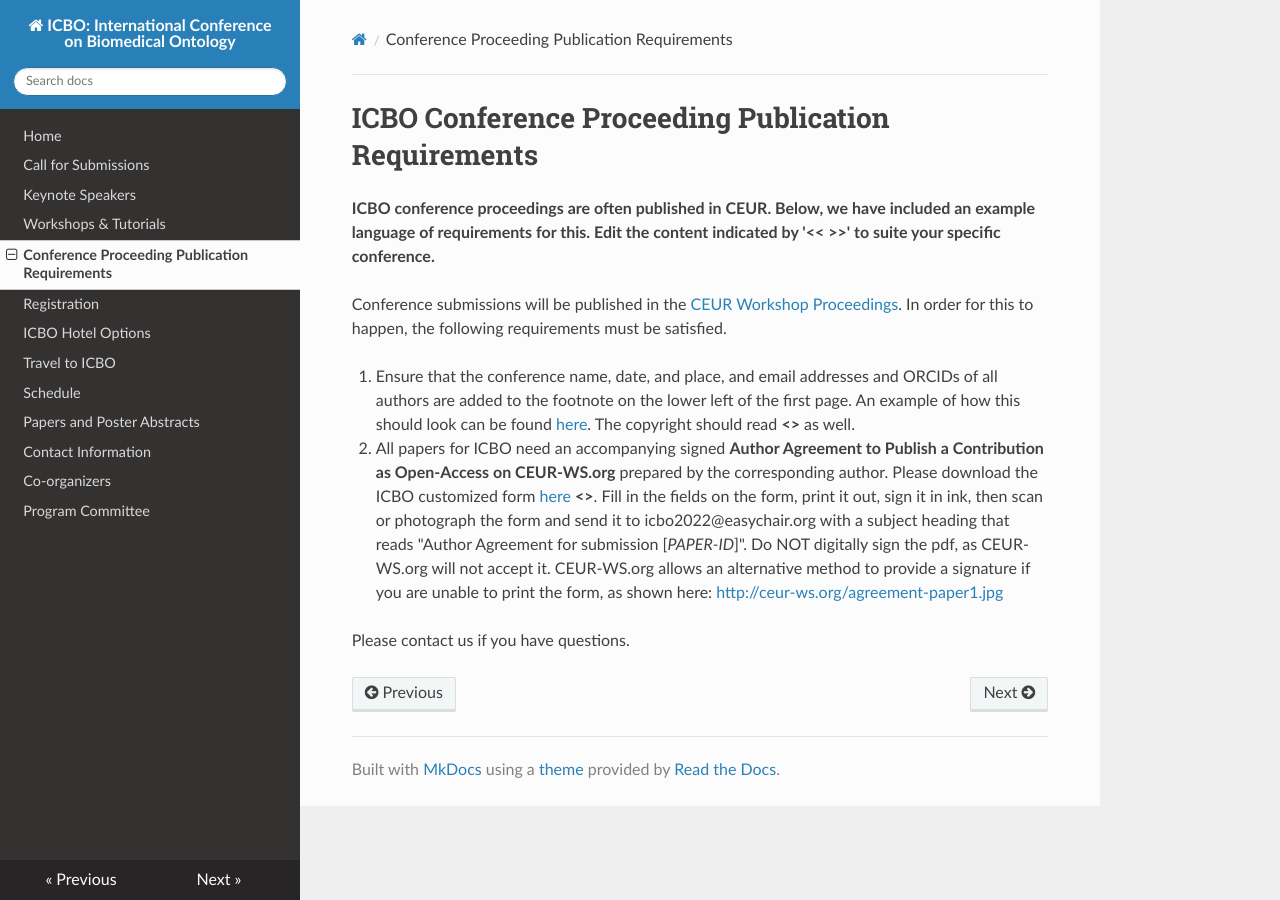
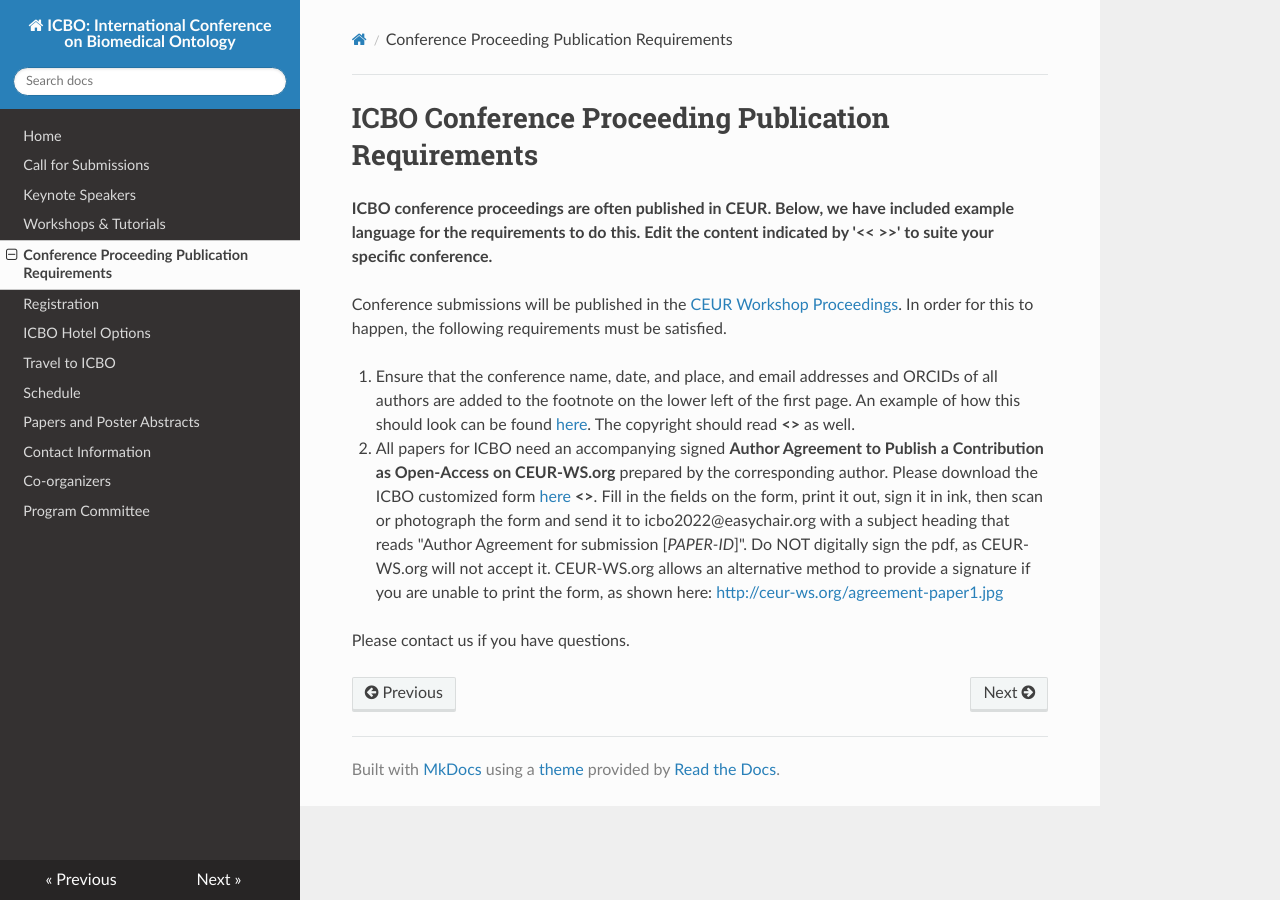
Before and after one commit to johnbeve/NCOR-Training-Hub, an MkDocs documentation site: the page built from docs/proceeding-publication-requirements.md, in a window 1280 px wide. Built offline with MkDocs 1.6.1, drawn with Linux system fonts in a browser that asks for light colours; nearby versions of some CDN libraries.

Commit message:
update publication requirements

```diff
--- a/docs/proceeding-publication-requirements.md
+++ b/docs/proceeding-publication-requirements.md
@@ -1,6 +1,6 @@
 # ICBO Conference Proceeding Publication Requirements
 
-**ICBO conference proceedings are often published in CEUR. Below, we have included an example language of requirements for this. Edit the content indicated by '<< >>' to suite your specific conference.**
+**ICBO conference proceedings are often published in CEUR. Below, we have included example language for the requirements to do this. Edit the content indicated by '<< >>' to suite your specific conference.**
 
 
 Conference submissions will be published in the [CEUR Workshop Proceedings](http://ceur-ws.org/). In order for this to happen, the following requirements must be satisfied.
```
